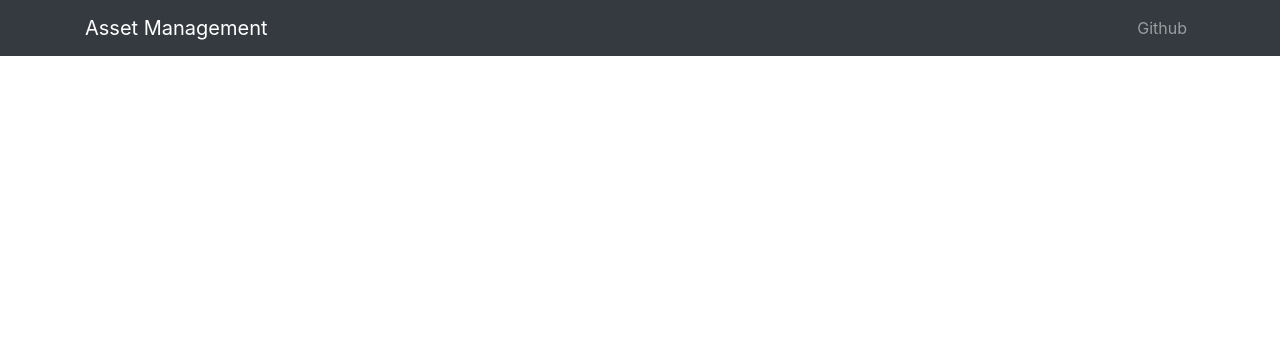
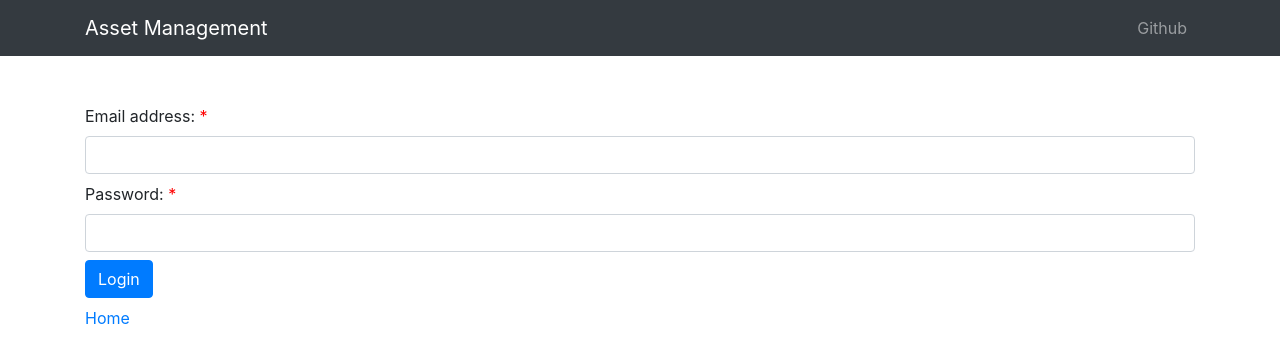
Before and after one commit to ChandanKumar665/AssetManagement, a React (Create React App) app in the folder client/: page /login in a window 1280 px wide. Shown: the top 362 px of the page. Built offline with nearby package versions, Linux system fonts and the light colour scheme.

Commit message:
implemented login/logout with access token

```diff
--- a/client/src/App.js
+++ b/client/src/App.js
@@ -1,16 +1,17 @@
 import React,{Component} from 'react';
 import 'bootstrap/dist/css/bootstrap.min.css';
-// import './App.css';
-import AppNavbar from './components/AppNavbar';
-import EmployeeList from './components/users/EmployeeList';
+
+import AppNavbar from './components/Header/AppNavbar';
+import EmployeeList from './components/Users/EmployeeList';
 import {BrowserRouter as Router, Route,Switch} from 'react-router-dom';
-import AddEmployee from './components/users/AddEmployee';
-import Delete from './components/users/Delete';
+import AddEmployee from './components/Users/AddEmployee';
+import Delete from './components/Users/Delete';
 import Form from './components/Form';
-import AssetList from './components/assets/AssetList';
-import AssetTypeList from './components/assets/AssetTypeList';
-import AssetTypeCeate from './components/assets/AssetTypeCeate';
-import AssetCreate from './components/assets/AssetCreate';
+import AssetList from './components/Assets/AssetList';
+import AssetTypeList from './components/Assets/AssetTypeList';
+import AssetTypeCeate from './components/Assets/AssetTypeCeate';
+import AssetCreate from './components/Assets/AssetCreate';
+import Login from './components/Login/Login';
 
 function App() {
   return (
@@ -18,6 +19,7 @@ function App() {
     <AppNavbar/>
           <Router>
               <Switch>
+                <Route exact path="/login" component={Login}></Route>
                 <Route exact path="/users" component={EmployeeList}></Route>
                 <Route exact path="/users/create" component={AddEmployee}></Route>
                 <Route exact path="/users/delete" component={Delete}></Route>
--- /dev/null
+++ b/client/src/components/Login/Login.js
@@ -0,0 +1,91 @@
+import React, { Component } from 'react'
+import axios from 'axios';
+import style from '../Style/Index.css';
+import { Redirect,Link } from 'react-router-dom';
+export default class Login extends Component {
+
+    constructor(props){
+        super(props);
+        this.state = {
+            email:'',
+            password:'',
+            isOpen:false,
+            res_msg:'',
+            color:'primary',
+            'isRedirectReqd': false
+        }
+        this.changeHandler = this.changeHandler.bind(this);
+        this.formSubmit = this.formSubmit.bind(this);
+    }
+
+    changeHandler = (e) => {
+
+        this.setState({
+            [e.target.name] : e.target.value
+        })
+        e.preventDefault()
+    }
+
+    formSubmit = (e) => {
+        e.preventDefault()
+        //checking for empty field
+
+        //post form submit
+        var loginObj = {
+            email:this.state.email,
+            password:this.state.password
+        }
+
+        axios.post('http://localhost:4000/api/v1/auth',loginObj)
+        .then(response => {
+            // console.log(response)
+            if(response.data.success){
+                // NotificationManager.success(users.data.msg,'Success');
+                //setting session storage
+                var user = response.data.user;
+                sessionStorage.setItem('userData',JSON.stringify(user))
+                sessionStorage.setItem('usersToken',response.data.token)
+                this.setState({
+                    isRedirectReqd: true
+                })
+
+            }else{
+                console.log("Login error")
+            }
+        }).catch(err => {
+            console.log(err)
+        })
+    }
+
+
+  render() {
+
+    if(this.state.isRedirectReqd){
+        return <Redirect to={'/users'}/>
+    }
+    if(sessionStorage.getItem('userData')){
+        return <Redirect to={'/users'}/>
+    }
+
+    return (
+        <div className="container">
+
+        <form onSubmit={this.formSubmit} >
+            <label  className="mr-sm-2">Email address:&nbsp;<span className="mandatory">*</span></label>
+            <input type="email" className="form-control mb-2 mr-sm-2" id="email" name="email" onChange={this.changeHandler} value={this.state.email} required/>
+            <div className="invalid-feedback">Please fill out this field.</div>
+            <label  className="mr-sm-2">Password:&nbsp;<span className="mandatory">*</span></label>
+            <input type="password" className="form-control mb-2 mr-sm-2" name="password" id="password" onChange={this.changeHandler} value={this.state.password} required/>
+            <div>
+                <button type="submit" className="btn btn-primary mb-2">Login</button>
+            </div>
+        </form>
+        <div>
+            <Link to={{pathname:`/login`}}>
+                 Home
+            </Link>
+        </div>
+    </div>
+    )
+  }
+}
--- /dev/null
+++ b/client/src/components/Style/Index.css
@@ -0,0 +1,6 @@
+.mandatory{
+    color: red;
+  }
+.logout {
+  float: right;
+}
--- a/client/src/components/css/Index.css
+++ /dev/null
@@ -1,3 +0,0 @@
-.mandatory{
-    color: red;
-  }
--- a/client/src/components/users/AddEmployee.js
+++ b/client/src/components/users/AddEmployee.js
@@ -1,6 +1,6 @@
 import React,{Component} from 'react';
 import axios from 'axios';
-import style from '../css/Index.css';
+import style from '../Style/Index.css';
 // import { NotificationManager} from 'react-notifications'
 import {Alert} from 'reactstrap';
 import { Redirect,Link } from 'react-router-dom';
@@ -127,9 +127,6 @@ class AddEmployee extends Component {
                 console.log(err)
             })
         }
-
-
-
     }
 
     render(){
--- a/client/src/components/users/EmployeeList.js
+++ b/client/src/components/users/EmployeeList.js
@@ -1,11 +1,12 @@
 import React, {Component} from 'react';
 import axios from 'axios';
 import uuid from 'uuid';
-import {BrowserRouter as Router, Route, Link} from 'react-router-dom';
+import {BrowserRouter as Router, Route, Link, Redirect} from 'react-router-dom';
 import { FontAwesomeIcon } from '@fortawesome/react-fontawesome';
 import { Table } from 'reactstrap';
 import { Button, Modal, ModalHeader, ModalBody, ModalFooter } from 'reactstrap';
 import {Alert} from 'reactstrap';
+import style from '../Style/Index.css';
 
 class EmployeeList extends Component{
     constructor(props){
@@ -19,12 +20,12 @@ class EmployeeList extends Component{
             isOpen:false,
             isShowing:false,
             color:'',
-            msg:''
+            msg:'',
+            isRedirectReqd: false
         }
-        // console.log("here")
         this.toggle = this.toggle.bind(this);
         this.onDismiss = this.onDismiss.bind(this);
-
+        this.logout = this.logout.bind(this);
     }
 
 
@@ -39,7 +40,7 @@ class EmployeeList extends Component{
 
     toggle = (e) => {
         e.preventDefault()
-        console.log(e.target.id)
+        // console.log(e.target.id)
         this.setState({
             isOpen:!this.state.isOpen,
             name: e.target.name,
@@ -47,19 +48,43 @@ class EmployeeList extends Component{
         })
     }
 
+    logout = () => {
+        sessionStorage.setItem('userData',null);
+        sessionStorage.clear();
+        return <Redirect to={'/users'}/>
+    }
+
     componentDidMount = () => {
-        axios.get('http://localhost:4000/api/v1/users')
-        .then(response => {
-            console.log(response)
+        if(sessionStorage.getItem('userData')){
+            var user_data = JSON.parse(sessionStorage.getItem('userData'))
             this.setState({
-                data:response.data.data,
+                name:user_data.name
             })
-        }).catch(err => {
-            console.log(err)
-        })
+            axios.get('http://localhost:4000/api/v1/users')
+            .then(response => {
+                // console.log(response)
+                if(response.data.success){
+                    this.setState({
+                        data:response.data.data
+                    })
+                }else{
+                    console.log("Error")
+                }
+            }).catch(err => {
+                console.log(err)
+            })
+        }else{
+            this.setState({
+                isRedirectReqd:true
+            })
+        }
     }
 
     render(){
+
+        if(this.state.isRedirectReqd){
+            return <Redirect to={'/login'}/>
+        }
         let result = this.state.data;
 
             return (
@@ -86,6 +111,14 @@ class EmployeeList extends Component{
                         </Link>
                     </div>
                     <br></br>
+                    <div className="row">
+                        <div className="col-lg-8">
+                            <label>Welcome <b>{this.state.name}</b></label>
+                        </div>
+                        <div className="col-lg-4">
+                            <button className="logout btn-danger" onClick={this.logout}>Logout</button>
+                        </div>
+                    </div>
                     <Table dark border="1">
                         <thead>
                             <tr className="stripe-dark">
```
Also changed, not shown: client/src/components/Header/AppNavbar.js (renamed from client/src/components/AppNavbar.js), 1 other file (tests, documents, lock files or other folders).
